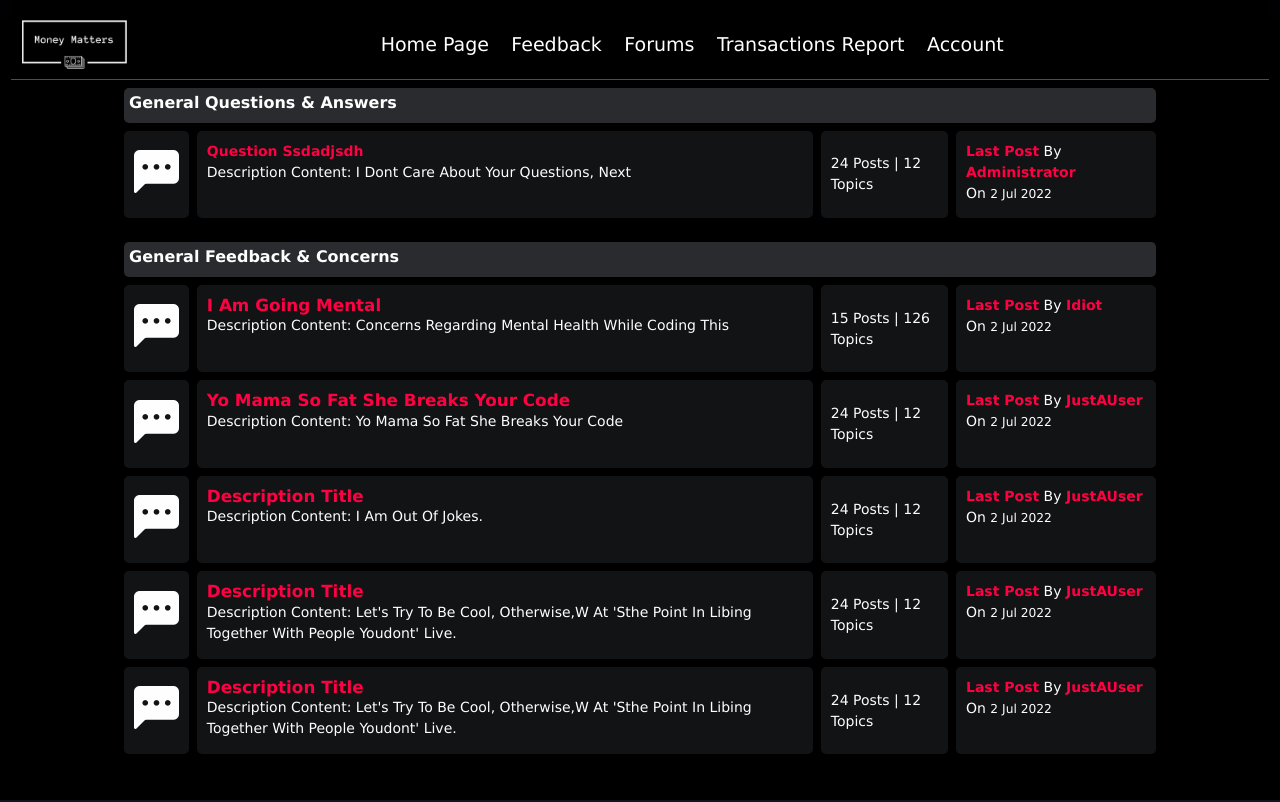
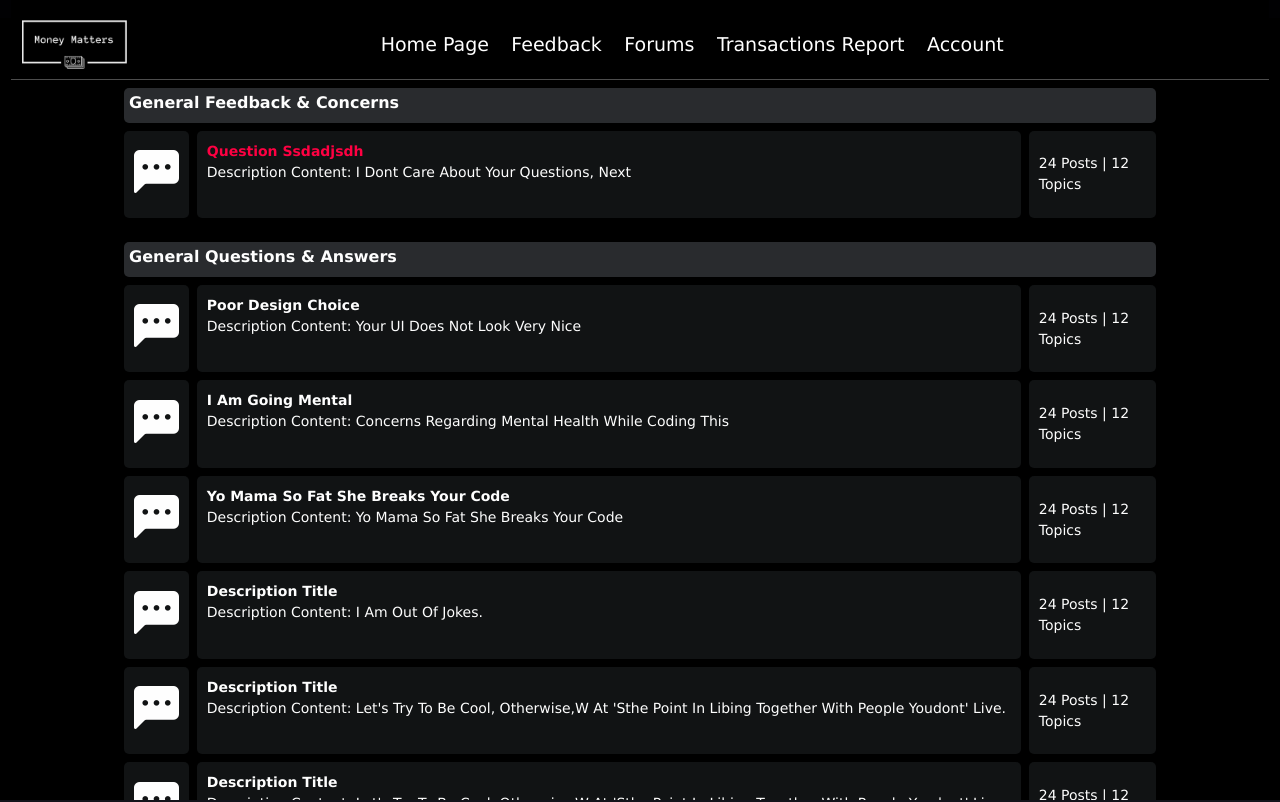
Before and after one commit to IAmSmolBoy/Money-Matters, an Angular app: page /forum in a window 1280 px wide. Shown: the top 802 px of the page. Built offline with nearby package versions, Linux system fonts and the light colour scheme.

Commit message:
Created Comment class, transferred feedback to mock data list

```diff
--- a/src/app/models/feedback.ts
+++ b/src/app/models/feedback.ts
@@ -8,14 +8,16 @@ export class Feedback {
     subject: string
     description: string
     contactNumber: string
+    feedback?: boolean
 
-    constructor(id: number, name: string, email: string, subject: string, description: string, contactNumber: string) {
+    constructor(id: number, name: string, email: string, subject: string, description: string, contactNumber: string, feedback?: boolean) {
         this.id = id
         this.name = name
         this.email = email
         this.subject = subject
         this.description = description
         this.contactNumber = contactNumber
+        this.feedback = feedback
     }
 
 }
--- /dev/null
+++ b/src/app/models/mock-comment.ts
@@ -0,0 +1,6 @@
+import { FeedbackComment } from "./comment"
+
+export const commentList: FeedbackComment[] = []
+commentList.push(new FeedbackComment(1, 1, 2, `I AM GLAD YOU LIKE MY APP!
+Share With Your Friends
+Thanks For Supporting`))
--- a/src/app/models/mock-feedback.ts
+++ b/src/app/models/mock-feedback.ts
@@ -1,4 +1,10 @@
 import { Feedback } from "./feedback";
 
 export const feedbackList: Feedback[] = []
-feedbackList.push(new Feedback(1, "Admin", "moneymatters@gmail.com", "Poor design choice", "Your UI does not look very nice", "+6512345678"))
+feedbackList.push(new Feedback(1, "Admin", "moneymatters@gmail.com", "Poor design choice", "Your UI does not look very nice", "+6512345678", true))
+feedbackList.push(new Feedback(2, "Admin", "moneymatters@gmail.com", "Question ssdadjsdh", "i dont care about your questions, next", "+6512345678", false))
+feedbackList.push(new Feedback(3, "Admin", "moneymatters@gmail.com", "I am going mental", "Concerns regarding mental health while coding this", "+6512345678", true))
+feedbackList.push(new Feedback(4, "Admin", "moneymatters@gmail.com", "Yo mama so fat she breaks your code", "Yo mama so fat she breaks your code", "+6512345678", true))
+feedbackList.push(new Feedback(5, "Admin", "moneymatters@gmail.com", "Description Title", "i am out of jokes.", "+6512345678", true))
+feedbackList.push(new Feedback(6, "Admin", "moneymatters@gmail.com", "Description Title", "let's try to be cool, otherwise,w at 'sthe point in libing together with people youdont' live.", "+6512345678", true))
+feedbackList.push(new Feedback(6, "Admin", "moneymatters@gmail.com", "Description Title", "let's try to be cool, otherwise,w at 'sthe point in libing together with people youdont' live.", "+6512345678", true))
--- a/src/app/models/mock-user.ts
+++ b/src/app/models/mock-user.ts
@@ -1,4 +1,4 @@
 import { User } from "./user";
 
 export const userList: User[] = []
-userList.push(new User("Admin", "moneymatters@gmail.com", "Admin"))
+userList.push(new User(1, "Admin", "moneymatters@gmail.com", "Admin", "Owner"))
--- a/src/app/models/user.ts
+++ b/src/app/models/user.ts
@@ -6,12 +6,14 @@ export class User {
     username: string
     email: string
     password: string
+    role: string
 
-    constructor(username: string, email: string, password: string) {
-        this.id = userList.length === 0 ? 1 : userList[userList.length - 1].id + 1
+    constructor(id: number, username: string, email: string, password: string, role: string) {
+        this.id = id
         this.username = username
         this.email = email
         this.password = password
+        this.role = role
     }
 
 }
--- a/src/app/pages/forum/forum.component.css
+++ b/src/app/pages/forum/forum.component.css
@@ -39,7 +39,7 @@ h1{
 
 .subforum-row{
   display: grid;
-  grid-template-columns: 7% 60% 13% 20%;
+  grid-template-columns: 7% 80% 13%;
 }
 
 .subforum-column{
@@ -86,7 +86,4 @@ h1{
       height: 1px;
       background-image: linear-gradient(to right, rgba(190, 190, 190, 0), rgba(255, 255, 255, 0.75), rgba(190, 190, 190, 0));
   }
-
-
-
 }
--- a/src/app/pages/forum/forum.component.html
+++ b/src/app/pages/forum/forum.component.html
@@ -1,112 +1,23 @@
 <body>
     <div class="container">
-    <div class="subforum">
+        <div *ngFor="let subForumItem of forumList | keyvalue" class="subforum">
             <div class="subforum-title">
-            <h1>General Questions & Answers</h1>
+                <h1>{{subForumItem.key}}</h1>
             </div>
+            <div *ngFor="let forumItem of subForumItem.value; let i = index">
+                <hr *ngIf="i !== 0" class="subforum-devider">
                 <div class="subforum-row">
                     <div class="subforum-icon subforum-column center">
                         <i class="bi bi-chat-left-dots-fill"></i>
                     </div>
                     <div class="subforum-description subforum-column">
-                <a [routerLink]="['/forumpage']">Question ssdadjsdh</a>
-                <p>Description Content: i dont care about your questions, next</p>
+                        <a *ngIf="!forumItem.feedback" [routerLink]="['/forumpage']">{{forumItem.subject}}</a>
+                        <a *ngIf="forumItem.feedback" [routerLink]="">{{forumItem.subject}}</a>
+                        <p>Description Content: {{forumItem.description}}</p>
                     </div>
                     <div class="subforum-stats subforum-column center">
                         <span>24 Posts | 12 Topics</span>
                     </div>
-            <div class="subforum-info subforum-column">
-                <b><a routerLink="">Last post</a></b> by <a routerLink="">Administrator</a>
-                <br>on <small>2 Jul 2022</small>
-            </div>
-        </div>
-      </div>
-      <div class="subforum">
-        <div class="subforum-title">
-            <h1>General Feedback & Concerns</h1>
-        </div>
-        <div class="subforum-row">
-            <div class="subforum-icon subforum-column center">
-              <i class="bi bi-chat-left-dots-fill"></i>
-            </div>
-            <div class="subforum-description subforum-column">
-                <h4><a routerLink="">I am going mental</a></h4>
-                <p>Description Content: Concerns regarding mental health while coding this</p>
-            </div>
-            <div class="subforum-stats subforum-column center">
-                <span>15 Posts | 126 Topics</span>
-            </div>
-            <div class="subforum-info subforum-column">
-                <b><a routerLink="">Last post</a></b> by <a routerLink="">Idiot</a>
-                <br>on <small>2 Jul 2022</small>
-            </div>
-        </div>
-        <hr class="subforum-devider">
-        <div class="subforum-row">
-            <div class="subforum-icon subforum-column center">
-              <i class="bi bi-chat-left-dots-fill"></i>
-            </div>
-            <div class="subforum-description subforum-column">
-                <h4><a routerLink="">Yo mama so fat she breaks your code</a></h4>
-                <p>Description Content: Yo mama so fat she breaks your code</p>
-            </div>
-            <div class="subforum-stats subforum-column center">
-                <span>24 Posts | 12 Topics</span>
-            </div>
-            <div class="subforum-info subforum-column">
-                <b><a routerLink="">Last post</a></b> by <a routerLink="">JustAUser</a>
-                <br>on <small>2 Jul 2022</small>
-            </div>
-        </div>
-        <hr class="subforum-devider">
-        <div class="subforum-row">
-            <div class="subforum-icon subforum-column center">
-              <i class="bi bi-chat-left-dots-fill"></i>
-            </div>
-            <div class="subforum-description subforum-column">
-                <h4><a routerLink="">Description Title</a></h4>
-                <p>Description Content: i am out of jokes.</p>
-            </div>
-            <div class="subforum-stats subforum-column center">
-                <span>24 Posts | 12 Topics</span>
-            </div>
-            <div class="subforum-info subforum-column">
-                <b><a routerLink="">Last post</a></b> by <a routerLink="">JustAUser</a>
-                <br>on <small>2 Jul 2022</small>
-            </div>
-        </div>
-        <hr class="subforum-devider">
-        <div class="subforum-row">
-            <div class="subforum-icon subforum-column center">
-              <i class="bi bi-chat-left-dots-fill"></i>
-            </div>
-            <div class="subforum-description subforum-column">
-                <h4><a routerLink="">Description Title</a></h4>
-                <p>Description Content: let's try to be cool, otherwise,w at 'sthe point in libing together with people youdont' live.</p>
-            </div>
-            <div class="subforum-stats subforum-column center">
-                <span>24 Posts | 12 Topics</span>
-            </div>
-            <div class="subforum-info subforum-column">
-                <b><a routerLink="">Last post</a></b> by <a routerLink="">JustAUser</a>
-                <br>on <small>2 Jul 2022</small>
-            </div>
-        </div>
-        <hr class="subforum-devider">
-        <div class="subforum-row">
-            <div class="subforum-icon subforum-column center">
-              <i class="bi bi-chat-left-dots-fill"></i>
-            </div>
-            <div class="subforum-description subforum-column">
-                <h4><a routerLink="">Description Title</a></h4>
-                <p>Description Content: let's try to be cool, otherwise,w at 'sthe point in libing together with people youdont' live.</p>
-            </div>
-            <div class="subforum-stats subforum-column center">
-                <span>24 Posts | 12 Topics</span>
-            </div>
-            <div class="subforum-info subforum-column">
-                <b><a routerLink="">Last post</a></b> by <a routerLink="">JustAUser</a>
-                <br>on <small>2 Jul 2022</small>
                 </div>
             </div>
         </div>
--- a/src/app/pages/forum/forum.component.ts
+++ b/src/app/pages/forum/forum.component.ts
@@ -1,4 +1,6 @@
 import { Component, OnInit } from '@angular/core';
+import { Feedback } from 'src/app/models/feedback';
+import { FeedbackService } from 'src/app/services/feedback.service';
 
 @Component({
   selector: 'app-forum',
@@ -7,9 +9,16 @@ import { Component, OnInit } from '@angular/core';
 })
 export class ForumComponent implements OnInit {
 
-  constructor() { }
+  constructor(private fs: FeedbackService) {}
 
-  ngOnInit(): void {
+  ngOnInit(): void {}
+
+  forumList: {
+    "General Questions & Answers": Feedback[],
+    "General Feedback & Concerns": Feedback[]
+  } = {
+    "General Questions & Answers": this.fs.getAllFeedbacks().filter(e => e.feedback === true),
+    "General Feedback & Concerns": this.fs.getAllFeedbacks().filter(e => e.feedback === false)
   }
 
 }
```
Also changed, not shown: src/app/models/comment.ts (added, +15 -0 lines). Lines whose indentation alone changed are shown as unchanged.
